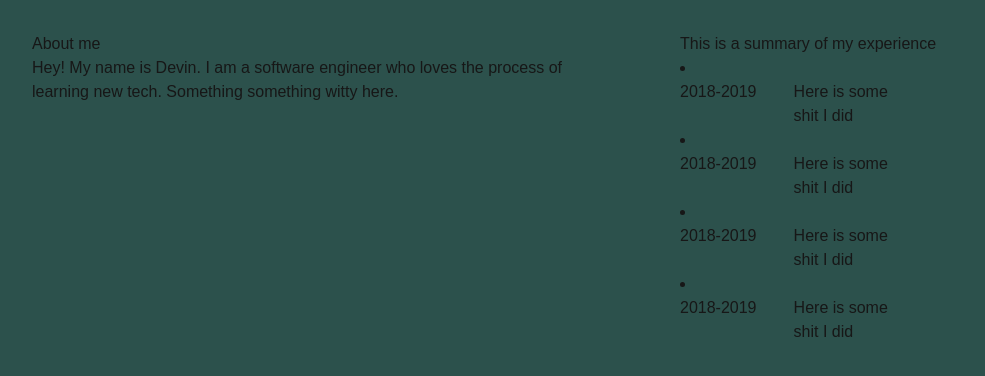
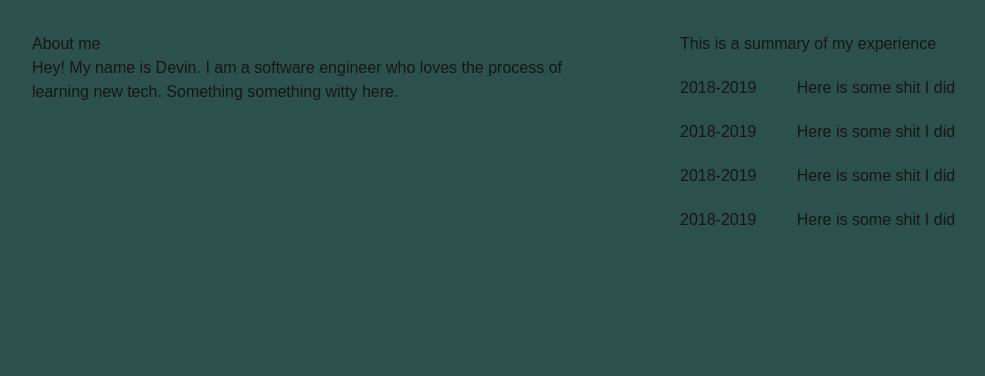
Before and after one commit to ddejongh/Personal-Site-Sandbox, a Next.js app: page / in a window 1280 px wide. Shown: the top 376 px of the page, without its empty margins (0-985 px from the left). Built offline with nearby package versions, Linux system fonts and the light colour scheme.

Commit message:
fixed spacing

```diff
--- a/components/ResumeBullet.tsx
+++ b/components/ResumeBullet.tsx
@@ -1,12 +1,12 @@
 export default function ResumeBullet() {
     return (
         <div>
-            <div className="grid grid-cols-5">
-                <div className="cols-span-1">
-                    2018-2019
+            <div className="grid grid-cols-5 gap-4 my-5">
+                <div className="col-span-1">
+                    <p>2018-2019</p>
                 </div>
-                <div className="cols-span-4">
-                    Here is some shit I did
+                <div className="col-span-4">
+                    <p>Here is some shit I did</p>
                 </div>
             </div>
         </div>
--- a/components/ResumeCard.tsx
+++ b/components/ResumeCard.tsx
@@ -3,11 +3,13 @@ import ResumeBullet from "./ResumeBullet";
 export default function ResumeCard() {
     return (
         <div>
-            <p>This is a summary of my experience</p>
-            <li><ResumeBullet /></li>
-            <li><ResumeBullet /></li>
-            <li><ResumeBullet /></li>
-            <li><ResumeBullet /></li>
+            <p className='mr-4 mb-4'>This is a summary of my experience</p>
+            <ul>
+                <li><ResumeBullet /></li>
+                <li><ResumeBullet /></li>
+                <li><ResumeBullet /></li>
+                <li><ResumeBullet /></li>
+            </ul>
         </div>
     )
 }
```
